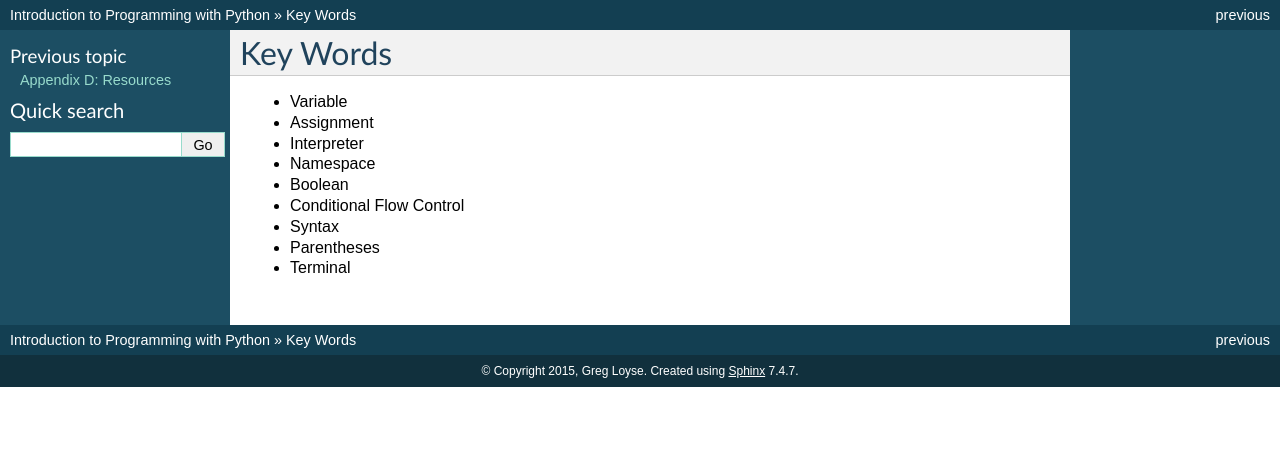
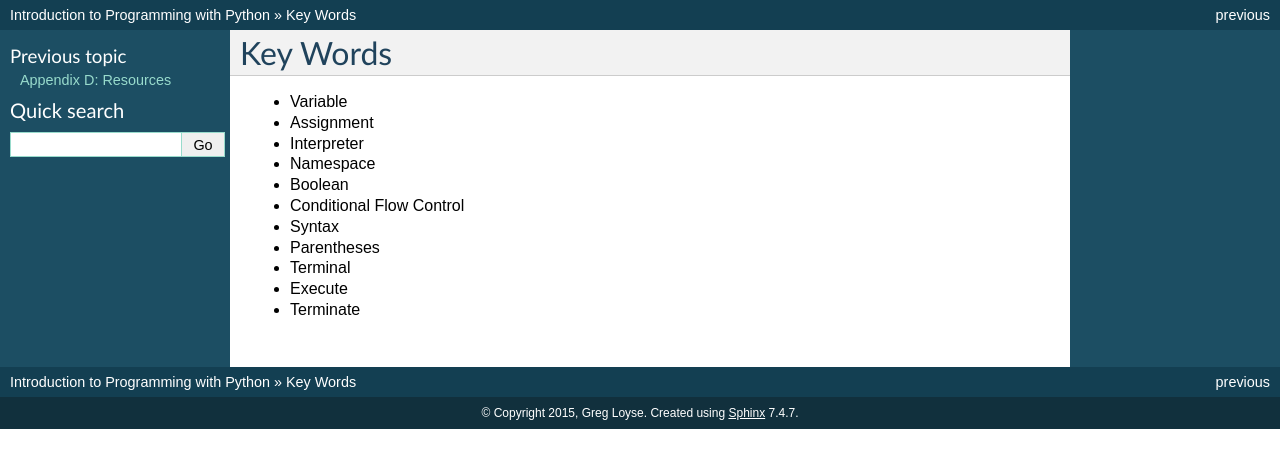
Before and after one commit to gu-lseg/intro-to-programming, a Sphinx documentation site: the page built from source/keywords.rst, in a window 1280 px wide. Shown: the top 468 px of the page. Built offline with Sphinx 7.4.7, drawn with Linux system fonts in a browser that asks for light colours; pages that are not in the unit, such as notebooks, are missing from menus.

Commit message:
Add more keywords.

```diff
--- a/source/keywords.rst
+++ b/source/keywords.rst
@@ -9,3 +9,5 @@ Key Words
 * Syntax
 * Parentheses
 * Terminal
+* Execute
+* Terminate
```
